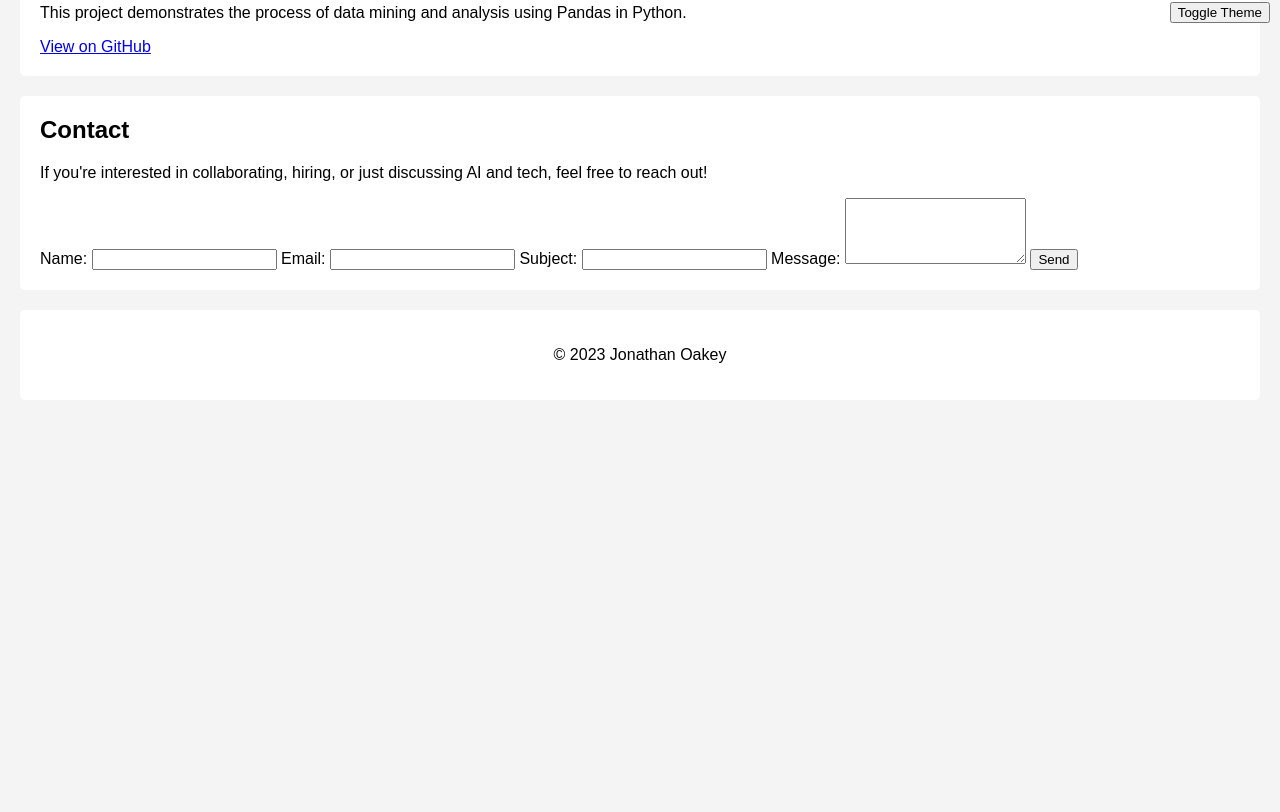
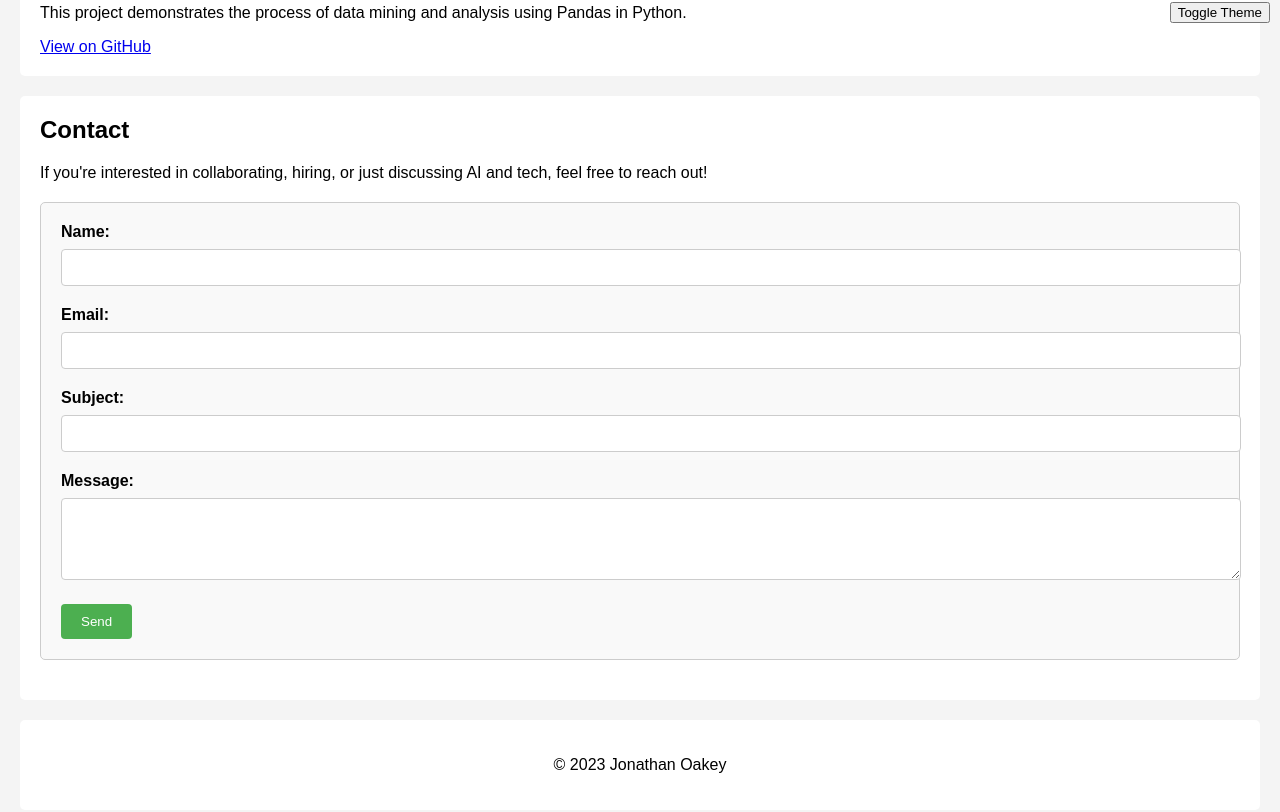
Before and after one commit to reducesteps/ai_portfolio, a plain HTML site: page index.html in a window 1280 px wide. Shown: the part 767-1579 px from the top of the page. Before the commit the page ends 1187 px from the top, so only its background shows below. Drawn offline with Linux system fonts and the light colour scheme.

Commit message:
Styled the contact form

```diff
--- a/style.css
+++ b/style.css
@@ -51,3 +51,40 @@ h1, h2 {
 footer {
     text-align: center;
 }
+
+form {
+    margin: 20px 0;
+    padding: 20px;
+    border: 1px solid #ccc;
+    border-radius: 5px;
+    background-color: #f9f9f9;
+}
+
+label {
+    display: block;
+    margin-bottom: 8px;
+    font-weight: bold;
+}
+
+input[type="text"],
+input[type="email"],
+textarea {
+    width: 100%;
+    padding: 10px;
+    margin-bottom: 20px;
+    border: 1px solid #ccc;
+    border-radius: 4px;
+}
+
+input[type="submit"] {
+    padding: 10px 20px;
+    background-color: #4CAF50;
+    color: white;
+    border: none;
+    border-radius: 4px;
+    cursor: pointer;
+}
+
+input[type="submit"]:hover {
+    background-color: #45a049;
+}
```
